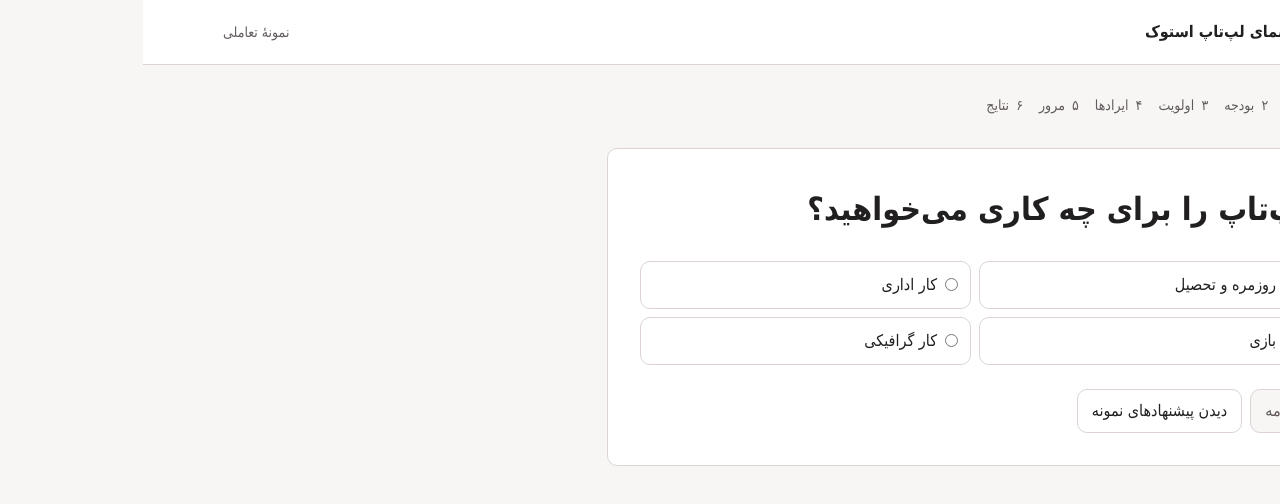
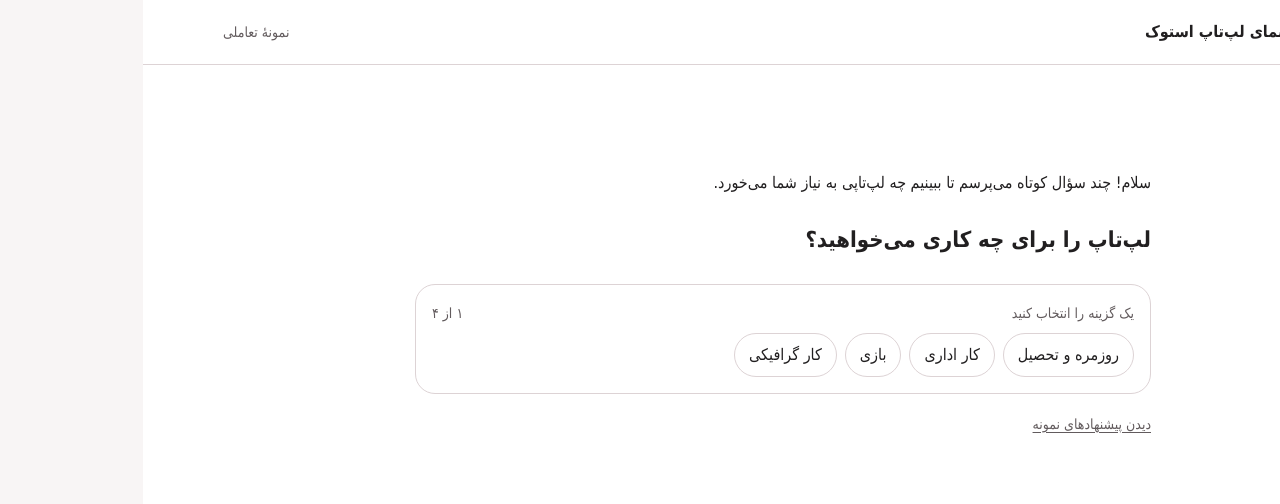
Before and after one commit to alirezashamsaei/torob-challenge, a Next.js app: page / in a window 1280 px wide. Shown: the top 504 px of the page. Built offline with nearby package versions, Linux system fonts and the light colour scheme.

Commit message:
Present the buyer wizard as a chat

```diff
--- a/app/buyer-guide.module.css
+++ b/app/buyer-guide.module.css
@@ -57,30 +57,6 @@
   padding-block: var(--space-3) 3rem;
 }
 
-.steps {
-  display: flex;
-  flex-wrap: wrap;
-  gap: 0.375rem var(--space-2);
-  padding: 0;
-  margin: 0 0 var(--space-3);
-  list-style: none;
-  font-size: 0.875rem;
-  color: var(--color-secondary);
-}
-
-.steps li {
-  padding-block: 0.25rem;
-  border-block-end: 2px solid transparent;
-}
-
-.steps li[aria-current="step"] {
-  border-block-end-color: currentColor;
-  color: var(--color-accent);
-  font-weight: 700;
-}
-
-.steps span { margin-inline-end: 0.2rem; }
-
 .guide h1 {
   margin: 0;
   font-size: clamp(1.375rem, 3vw, 2rem);
@@ -90,42 +66,102 @@
   outline: none;
 }
 
-.panel {
+.guide:has(.chat) {
+  min-block-size: 100svh;
+  background: var(--color-surface);
+}
+
+.chat {
   max-inline-size: 46rem;
-  padding: clamp(var(--space-2), 4vw, var(--space-4));
-  background: var(--color-surface);
+  margin-inline: auto;
+}
+
+.chat:not(:has(.exchange)) {
+  padding-block-start: clamp(2rem, 10vh, 6rem);
+}
+
+.transcript {
+  display: grid;
+  gap: var(--space-3);
+  list-style: none;
+  margin: 0;
+  padding: 0 0 var(--space-3);
+}
+
+.exchange {
+  display: grid;
+  gap: var(--space-1);
+}
+
+.transcript p {
+  margin: 0;
+}
+
+.assistant {
+  max-inline-size: 36rem;
+  justify-self: start;
+}
+
+.chat .assistant h1 {
+  font-size: clamp(1.125rem, 2.4vw, 1.375rem);
+}
+
+.reply {
+  justify-self: end;
+  max-inline-size: min(85%, 36rem);
+  padding: var(--space-1) var(--space-2);
+  background: var(--color-background);
+  border-radius: 1.125rem 1.125rem 0.375rem 1.125rem;
+  overflow-wrap: anywhere;
+}
+
+.composer {
+  padding: var(--space-2);
   border: 1px solid var(--color-border);
-  border-radius: var(--radius);
+  border-radius: 1.25rem;
+}
+
+.composerLabel {
+  display: flex;
+  align-items: baseline;
+  justify-content: space-between;
+  flex-wrap: wrap;
+  gap: var(--space-1);
+  margin-block-end: var(--space-1);
+  color: var(--color-secondary);
+  font-size: 0.875rem;
 }
 
 .options {
-  border: 0;
-  padding: 0;
-  margin: var(--space-3) 0;
-  display: grid;
-  grid-template-columns: repeat(2, minmax(0, 1fr));
+  display: flex;
+  flex-wrap: wrap;
   gap: var(--space-1);
 }
 
-.option {
-  display: flex;
-  min-block-size: 3rem;
-  align-items: center;
-  gap: var(--space-1);
-  padding: var(--space-1) 0.75rem;
-  border: 1px solid var(--color-border);
-  border-radius: var(--radius);
+.options .button {
+  border-radius: 2rem;
+}
+
+.options .button:hover {
+  border-color: var(--color-accent);
+  background: var(--color-accent-subtle);
+}
+
+.textButton {
+  min-block-size: 2.75rem;
+  padding: 0;
+  border: 0;
+  background: transparent;
+  color: var(--color-secondary);
+  font: inherit;
+  font-size: 0.875rem;
+  text-decoration: underline;
+  text-underline-offset: 0.2em;
   cursor: pointer;
 }
 
-.option:has(:checked) {
-  background: var(--color-accent-subtle);
-  border-color: var(--color-accent);
-}
-
-.option input {
-  margin: 0;
-  accent-color: var(--color-accent);
+.chat .actions {
+  margin-block-start: var(--space-1);
 }
 
 .actions {
@@ -149,13 +185,6 @@
   background: var(--color-accent);
   color: var(--color-surface);
   border-color: var(--color-accent);
-}
-
-.primary:disabled {
-  background: var(--color-background);
-  border-color: var(--color-border);
-  color: var(--color-secondary);
-  cursor: default;
 }
 
 .summary {
@@ -227,6 +256,5 @@
 
 @media (max-width: 32rem) {
   .cards { grid-template-columns: 1fr; }
-  .options { grid-template-columns: 1fr; }
-  .steps { column-gap: 0.75rem; }
+  .composer { padding: 0.75rem; }
 }
--- a/app/buyer-guide.tsx
+++ b/app/buyer-guide.tsx
@@ -36,12 +36,14 @@ export default function BuyerGuide() {
     }
   }, [step]);
 
-  function editAnswer(answer: string) {
+  function sendAnswer(answer: string) {
     setAnswers((previous) => {
       const updated = [...previous];
       updated[step] = answer;
       return updated;
     });
+    setStep(editing ? steps.length : step + 1);
+    setEditing(false);
   }
 
   return (
@@ -54,14 +56,6 @@ export default function BuyerGuide() {
       </header>
 
       <main className={styles.container}>
-        <ol className={styles.steps} aria-label="مراحل انتخاب لپ‌تاپ">
-          {[...steps.map(({ name }) => name), "مرور", "نتایج"].map((label, index) => (
-            <li key={label} aria-current={index === step ? "step" : undefined}>
-              <span>{number.format(index + 1)}</span> {label}
-            </li>
-          ))}
-        </ol>
-
         {showingResults ? (
           <>
             <h1 ref={heading} tabIndex={-1}>لپ‌تاپ‌های استوک</h1>
@@ -89,17 +83,33 @@ export default function BuyerGuide() {
             </button>
           </>
         ) : (
-          <section className={styles.panel} aria-labelledby="guide-title">
-            <h1 id="guide-title" ref={heading} tabIndex={-1}>{question?.title ?? "مرور انتخاب‌های شما"}</h1>
+          <section className={styles.chat} aria-label="گفت‌وگوی انتخاب لپ‌تاپ">
+            <ol className={styles.transcript} aria-label="پیام‌ها">
+              <li className={styles.assistant}>
+                <p>سلام! چند سؤال کوتاه می‌پرسم تا ببینیم چه لپ‌تاپی به نیاز شما می‌خورد.</p>
+              </li>
+              {steps.slice(0, step).map(({ name, title }, index) => (
+                <li key={name} className={styles.exchange}>
+                  <p className={styles.assistant}>{title}</p>
+                  <p className={styles.reply}>{answers[index]}</p>
+                </li>
+              ))}
+              <li className={styles.assistant}>
+                <h1 id="guide-title" ref={heading} tabIndex={-1}>{question?.title ?? "انتخاب‌هایتان را مرور کنید."}</h1>
+              </li>
+            </ol>
+
             {question ? (
-              <fieldset className={styles.options} aria-labelledby="guide-title">
-                {question.options.map((option) => (
-                  <label key={option} className={styles.option}>
-                    <input type="radio" name={question.name} checked={answers[step] === option} onChange={() => editAnswer(option)} />
-                    {option}
-                  </label>
-                ))}
-              </fieldset>
+              <div className={styles.composer} aria-labelledby="guide-title" role="group">
+                <div className={styles.composerLabel}>یک گزینه را انتخاب کنید <span>{number.format(step + 1)} از {number.format(steps.length)}</span></div>
+                <div className={styles.options}>
+                  {question.options.map((option) => (
+                    <button className={styles.button} key={option} type="button" onClick={() => sendAnswer(option)}>
+                      {option}
+                    </button>
+                  ))}
+                </div>
+              </div>
             ) : (
               <dl className={styles.summary}>
                 {steps.map(({ name }, index) => (
@@ -116,15 +126,22 @@ export default function BuyerGuide() {
                 ))}
               </dl>
             )}
+
             <div className={styles.actions}>
-              <button className={`${styles.button} ${styles.primary}`} type="button" disabled={Boolean(question && !answers[step])} onClick={() => {
-                setStep(editing ? steps.length : step + 1);
-                setEditing(false);
-              }}>
-                {editing ? "بازگشت به مرور" : question ? "ادامه" : "دیدن پیشنهادهای نمونه"}
-              </button>
-              {step === 0 && !editing && <button className={styles.button} type="button" onClick={() => setStep(resultsStep)}>دیدن پیشنهادهای نمونه</button>}
-              {step > 0 && !editing && <button className={styles.button} type="button" onClick={() => setStep(step - 1)}>مرحلهٔ قبل</button>}
+              {(!question || (step === 0 && !editing)) && (
+                <button className={question ? styles.textButton : `${styles.button} ${styles.primary}`} type="button" onClick={() => setStep(resultsStep)}>
+                  دیدن پیشنهادهای نمونه
+                </button>
+              )}
+              {question && step > 0 && !editing && (
+                <button className={styles.textButton} type="button" onClick={() => setStep(step - 1)}>مرحلهٔ قبل</button>
+              )}
+              {editing && (
+                <button className={styles.textButton} type="button" onClick={() => {
+                  setEditing(false);
+                  setStep(steps.length);
+                }}>بازگشت به مرور</button>
+              )}
             </div>
           </section>
         )}
```
